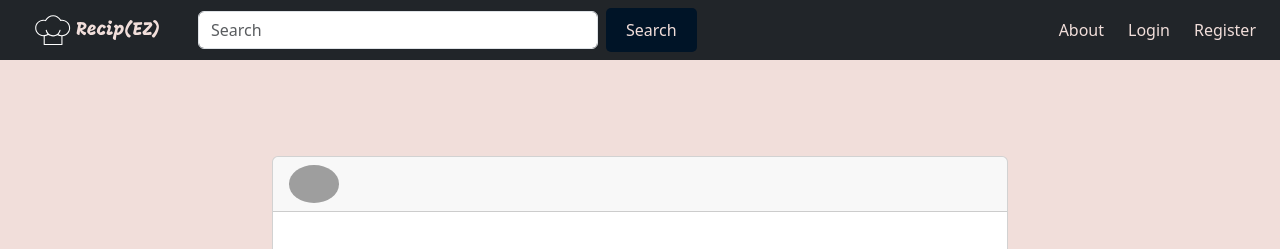
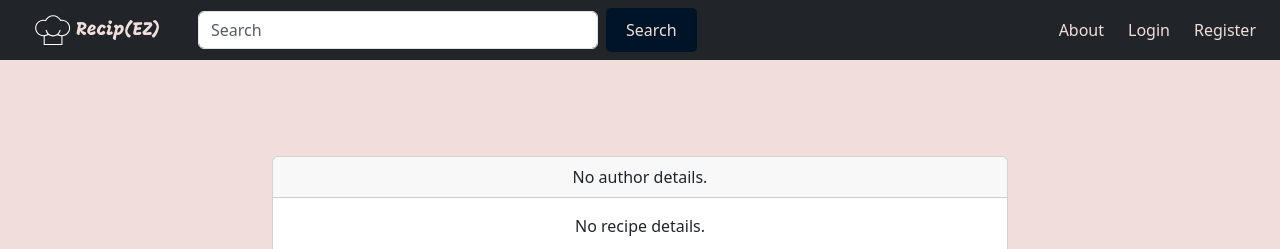
Before and after one commit to FongWaiLam/recipez, a Django app: page /recipez/recipe/1/ in a window 1280 px wide. Shown: the top 249 px of the page. Run offline with Django 4.2, Linux system fonts and the light colour scheme; data that the repository does not hold is empty; some libraries are stand-ins or nearby versions; grey boxes are pictures that could not be loaded.

Commit message:
fix recipe.html

```diff
--- a/templates/recipez/recipe.html
+++ b/templates/recipez/recipe.html
@@ -12,6 +12,7 @@
                 <div class="col-md-12 col-lg-10 col-xl-8">
                     <div class="card text-center">
                         <div class="card-header">
+                            {% if recipe %}
                             <div class="d-flex flex-start align-items-center">
                                 <!-- Recipe Creator -->
                                 <img alt="{{ recipe.user.username }}'s profile image"
@@ -26,11 +27,15 @@
                                     </p>
                                 </div>
                             </div>
+                            {% else %}
+                                No author details.
+                            {% endif %}
                         </div>
                         <div class="card-body">
 
 
                             <!-- Recipe Content -->
+                        {% if recipe %}
                             <p class="mt-3 mb-4">
                             <h2>{{ recipe.name }}</h2>
                             <img src="{{ MEDIA_URL }}{{ recipe.photo }}"
@@ -61,7 +66,6 @@
 
                                 <!-- Add to bookmark -->
                                 <a href="{% url 'recipez:add_bookmark' recipe.id %}">{{ is_bookmark }}</a>
-
                             </div>
                         </div>
 
@@ -135,6 +139,10 @@
                             {% endif %}
                             <!-- Comments-->
                         </div>
+                        {% else %}
+                            No recipe details.
+                        {% endif %}
+
                     </div>
                 </div>
             </div>
```
